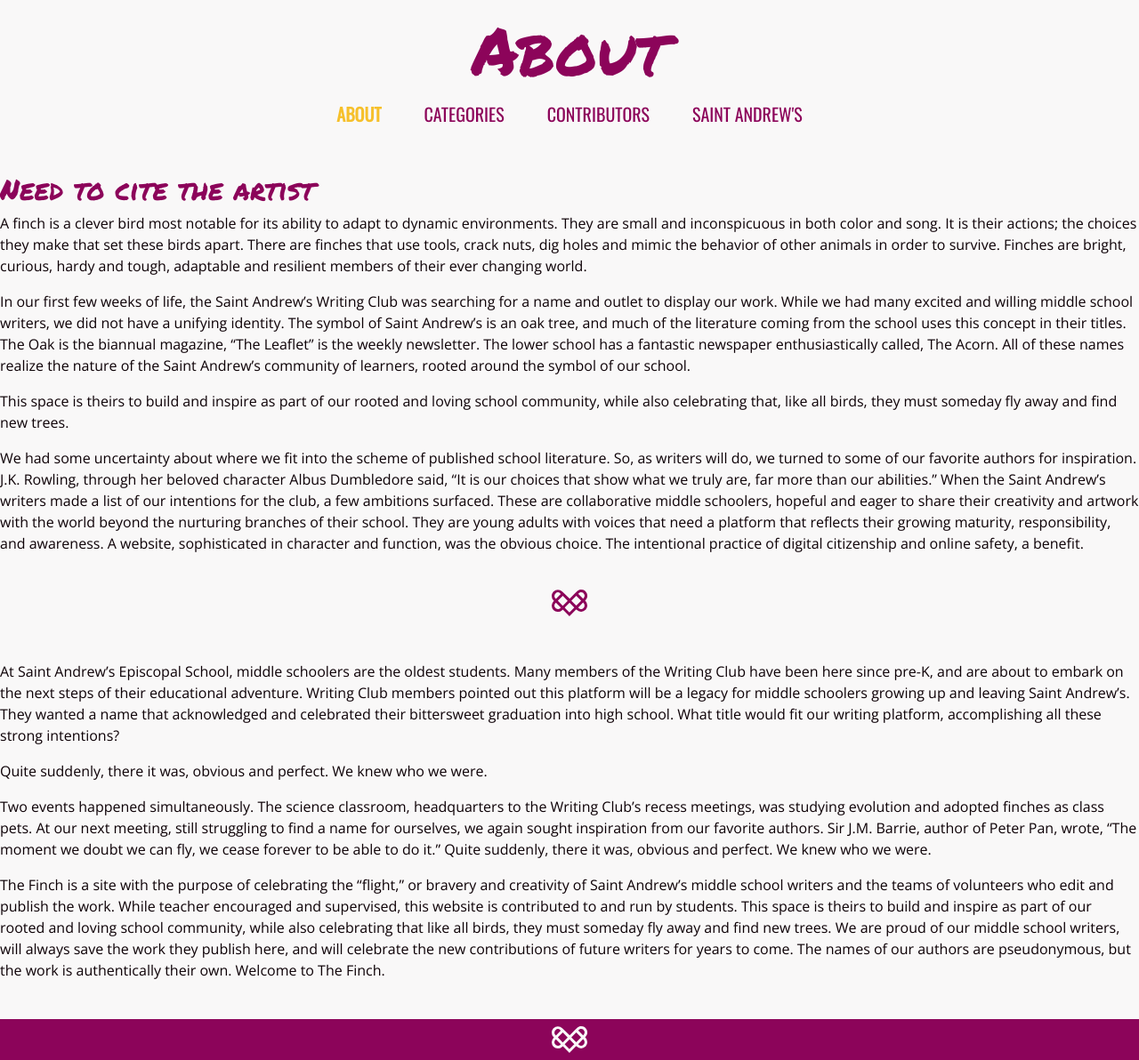
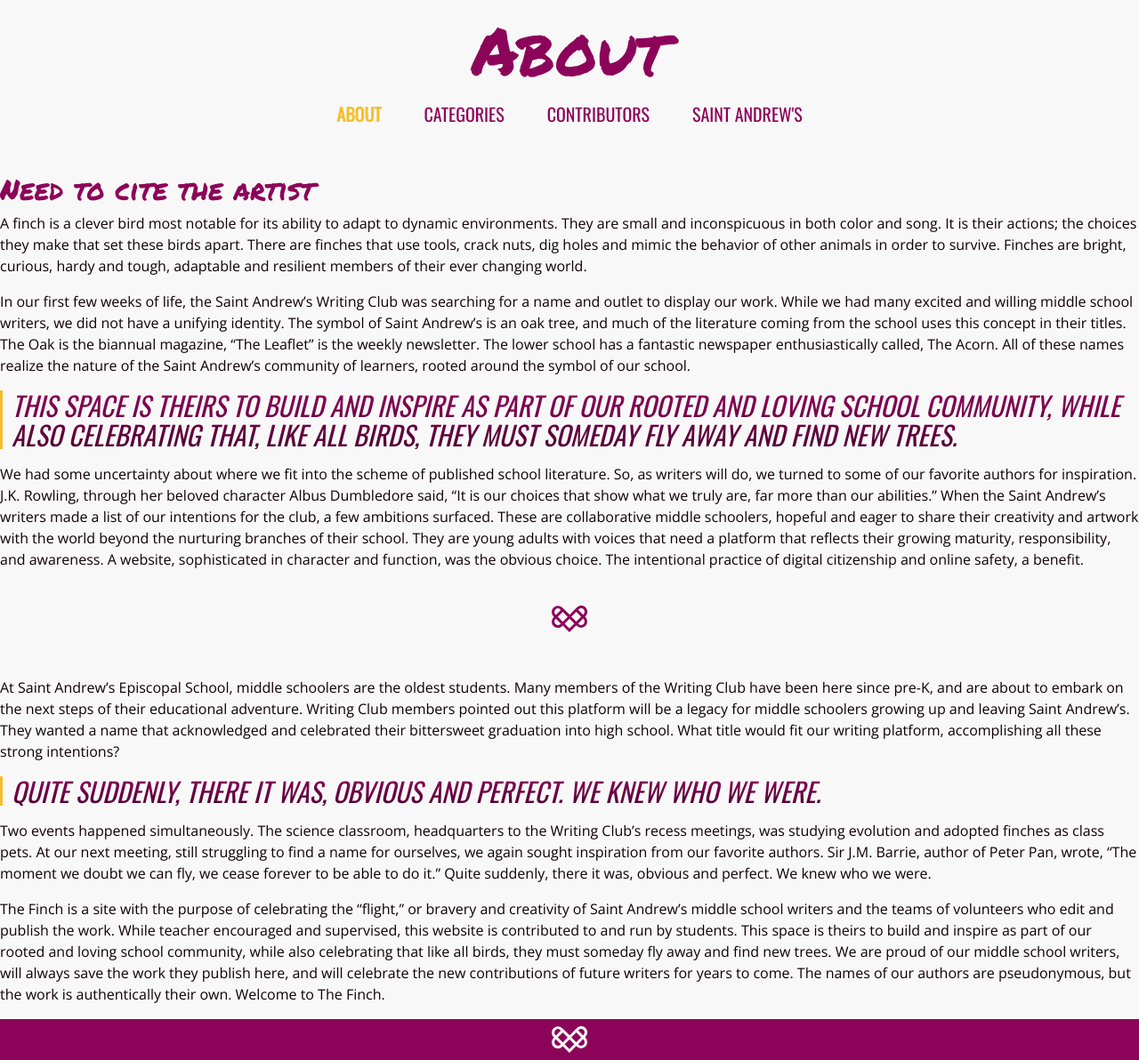
Before and after one commit to TylerAuer/theFinch, a Jekyll site: the page built from about.md, in a window 1280 px wide. Shown: the whole page at 89% size. Built offline with Jekyll 4.4.1, drawn with Linux system fonts in a browser that asks for light colours; nearby versions of some CDN libraries.

Commit message:
add blockquote styling

```diff
--- a/_sass/main.scss
+++ b/_sass/main.scss
@@ -146,6 +146,27 @@ h6 {
   padding-left: 3px;
 }
 
+blockquote {
+  font-family: $accentFont;
+  font-size: 30px;
+  text-transform: uppercase;
+  font-style: italic;
+  line-height: 1.1;
+  padding-left: 10px;
+  border-left: 3px solid #f2bd2e;
+  color: $accent-color-1;
+
+  background: -webkit-gradient(
+    linear,
+    left top,
+    left bottom,
+    from($accent-color-1),
+    to(#4f0032)
+  );
+  -webkit-background-clip: text;
+  -webkit-text-fill-color: transparent;
+}
+
 #masthead {
   border-top: 1px solid $accent-color-1;
   padding-top: 20px;
```
